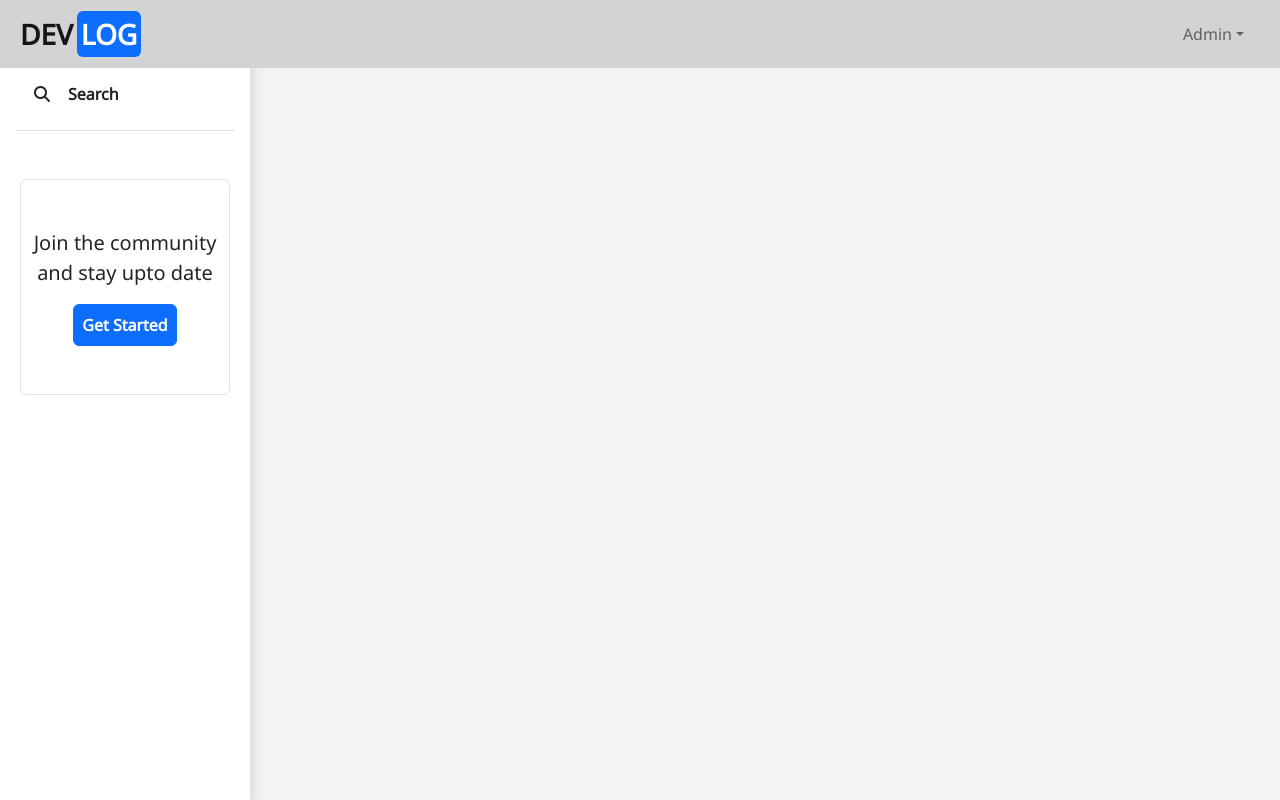
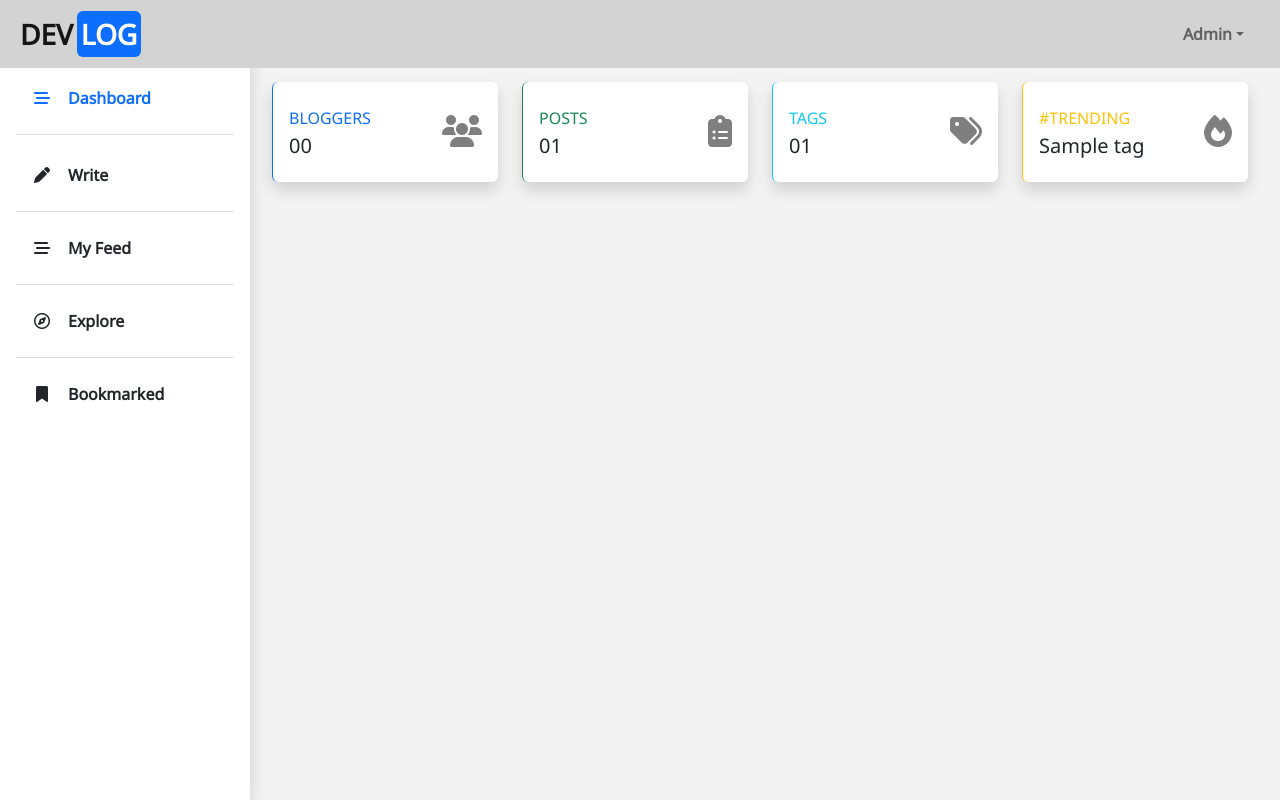
Before and after one commit to Jewel1311/Devlog, a Django app: page /devlog_admin/ in a window 1280 px wide. Run offline with Django 3.2, Linux system fonts and the light colour scheme; tables that the repository leaves empty hold one stand-in row (values such as "Sample post"); some libraries are stand-ins or nearby versions.

Commit message:
Save as draft added

```diff
--- a/core/forms.py
+++ b/core/forms.py
@@ -36,13 +36,10 @@ class PostForm(forms.ModelForm):
     body = forms.CharField(widget = CKEditorUploadingWidget(attrs={
         'class':'form-control',
     }),required=True)
-    tags = forms.CharField(validators=[tag_validation],widget=forms.TextInput(attrs={
-        'class':'form-control','placeholder':'maximum 3 tags  (eg:#devlog)'
-    }),required=True)
 
     class Meta:
         model = Posts
-        fields = ['title','body','coverimage', 'tags']
+        fields = ['title','body','coverimage']
 
 class PostEditForm(forms.ModelForm):
     title = forms.CharField(widget=forms.TextInput(attrs={
--- a/core/models.py
+++ b/core/models.py
@@ -61,6 +61,7 @@ class Posts(models.Model):
     save_count = models.BigIntegerField(default = 0)
     comment_count = models.BigIntegerField(default = 0)
     slug = AutoSlugField(max_length=200,unique=True,populate_from='title',null=True)
+    draft = models.BooleanField(default=False)
 
 
     def get_absolute_url(self):
@@ -77,15 +78,15 @@ class Posts(models.Model):
 
     @classmethod
     def get_recent_posts(self):
-        return self.objects.filter(active=True).order_by('-id')
+        return self.objects.filter(active=True, draft = False).order_by('-id')
 
     @classmethod
     def get_top_posts(self):
-        return self.objects.filter(active=True).order_by('-like_count')
+        return self.objects.filter(active=True, draft = False).order_by('-like_count')
 
     @classmethod
     def get_tag_post(self, tag):
-        return self.objects.filter(tags = tag,active=True).order_by('-id')
+        return self.objects.filter(tags = tag, active=True, draft = False).order_by('-id')
 
 
     def __str__(self):
--- a/core/templates/dev_admin/admin_dashboard.html
+++ b/core/templates/dev_admin/admin_dashboard.html
@@ -1,4 +1,81 @@
 {% extends "dev_admin/adminhome.html" %}
 {% block contents %}
+<div class="wrapper">
+    <div class="row mx-2">
+
+        <!-- Earnings (Monthly) Card Example -->
+        <div class="col-xl-3 col-md-6 mb-4">
+            <div class="card border-primary border-end-0 border-bottom-0 border-top-0 shadow h-100 py-2">
+                <div class="card-body">
+                    <div class="row no-gutters align-items-center">
+                        <div class="col mr-2">
+                            <div class="text-xs font-weight-bold text-primary text-uppercase mb-1">
+                                Bloggers</div>
+                            <div class="h5 mb-0 font-weight-bold text-gray-800">{{ blogger_count | stringformat:"02d"}}</div>
+                        </div>
+                        <div class="col-auto">
+                            <i class="fas fa-users fa-2x text-black-50"></i>
+                        </div>
+                    </div>
+                </div>
+            </div>
+        </div>
+
+        <!-- Earnings (Monthly) Card Example -->
+        <div class="col-xl-3 col-md-6 mb-4">
+            <div class="card border-success border-end-0 border-bottom-0 border-top-0 shadow h-100 py-2">
+                <div class="card-body">
+                    <div class="row no-gutters align-items-center">
+                        <div class="col mr-2">
+                            <div class="text-xs font-weight-bold text-success text-uppercase mb-1">
+                                Posts</div>
+                            <div class="h5 mb-0 font-weight-bold text-gray-800">{{ post_count | stringformat:"02d"}}</div>
+                        </div>
+                        <div class="col-auto">
+                            <i class="fas fa-clipboard-list fa-2x text-black-50"></i>
+                        </div>
+                    </div>
+                </div>
+            </div>
+        </div>
+
+        <!-- Earnings (Monthly) Card Example -->
+        <div class="col-xl-3 col-md-6 mb-4">
+            <div class="card border-info border-end-0 border-bottom-0 border-top-0 shadow h-100 py-2">
+                <div class="card-body">
+                    <div class="row no-gutters align-items-center">
+                        <div class="col mr-2">
+                            <div class="text-xs font-weight-bold text-info text-uppercase mb-1">Tags
+                            </div>
+                            <div class="h5 mb-0 font-weight-bold text-gray-800">{{ tag_count | stringformat:"02d"}}</div>
+                        </div>
+                        <div class="col-auto">
+                            <i class="fa-solid fa-tags fa-2x text-black-50"></i>
+                        </div>
+                    </div>
+                </div>
+            </div>
+        </div>
+
+        <!-- Pending Requests Card Example -->
+        <div class="col-xl-3 col-md-6 mb-4">
+            <div class="card border-warning border-end-0 border-bottom-0 border-top-0 shadow h-100 py-2">
+                <div class="card-body">
+                    <div class="row no-gutters align-items-center">
+                        <div class="col mr-2">
+                            <div class="text-xs font-weight-bold text-warning text-uppercase mb-1">
+                                #Trending</div>
+                            <div class="h5 mb-0 font-weight-bold text-gray-800">{{popular_tag}}</div>
+                        </div>
+                        <div class="col-auto">
+                            <i class="fa-solid fa-fire fa-2x text-black-50"></i>
+                        </div>
+                    </div>
+                </div>
+            </div>
+        </div>
+    </div>
+</div>
+
 
 {% endblock contents %}
--- a/core/templates/dev_admin/adminhome.html
+++ b/core/templates/dev_admin/adminhome.html
@@ -16,13 +16,12 @@
 
       <div class="list-group list-group-flush mx-3 ">
         <a
-           href="{% url 'search_posts' %}"
-           class="list-group-item list-group-item-action py-4 ripple {% if url_name == 'search_posts' or url_name == 'search_people' or url_name == 'search_tags'  %} text-primary {% endif %}"
+           href="{% url 'admin_dashboard' %}"
+           class="list-group-item list-group-item-action py-4 ripple my-1{% if url_name == 'admin_dashboard' %} text-primary {% endif %}"
            aria-current="true"
            >
-           <i class="fa-solid fa-magnifying-glass fa-fw me-3"></i><span class="fw-bold">Search</span>
+           <i class="fa-solid fa-bars-staggered fa-fw me-3"></i><span class="fw-bold">Dashboard</span>
         </a>
-        {% if user.is_authenticated %}
         <a
            href="{% url 'write_post' %}"
            class="list-group-item list-group-item-action py-4 ripple {% if url_name == 'write_post' %} text-primary {% endif %}"
@@ -49,15 +48,6 @@
         >
         <i class="fa-solid fa-bookmark fa-fw me-3"></i><span class ="fw-bold">Bookmarked</span>
       </a>
-
-        {% else %}
-          <div class="mt-5 mx-1 rounded text-center fs-5 p-2 py-5 border">
-            <p>Join the community and stay upto date</p>
-            <a href="{% url 'register' %}" class="text-decoration-none btn btn-primary text-white
-            p-2 fw-bold rounded">Get Started</a>
-          </div>
-        {% endif %}
-
       </div>
     </div>
   </nav>
@@ -84,7 +74,7 @@
       </button>
 
       <!-- Brand -->
-      <a class="navbar-brand mx-2" href="{% if user.is_authenticated %}{% url 'myfeed' %}{% else %} {% url 'home' %}{% endif %}">
+      <a class="navbar-brand mx-2" href="{% url 'admin_dashboard' %}">
         <div class="fw-bold fs-3">DEV<span class="bg-primary text-white p-1 m-1 rounded">LOG</span></div>
       </a>
 
@@ -94,7 +84,7 @@
         <!-- Avatar -->
         <li class="nav-item dropdown mx-3 ">
           <a
-            class = "nav-link dropdown-toggle hidden-arrow d-flex align-items-center"
+            class = "nav-link dropdown-toggle hidden-arrow d-flex align-items-center fw-bold"
             role="button"
             id="dropdownMenuLink"
             data-bs-toggle="dropdown"
@@ -106,8 +96,6 @@
               class="dropdown-menu dropdown-menu-end "
               id="dropdownMenuLink"
               >
-            <li><a class="dropdown-item" href="{% url 'blogger_profile' %}">My profile</a></li>
-            <li><a class="dropdown-item" href="{% url 'myposts' user.pk %}">My posts</a></li>
             <li><a class="dropdown-item" href="{% url 'change-password' %}">Change password</a></li>
             <li><a class="dropdown-item" href="{% url 'logout' %}">Logout</a></li>
           </ul>
--- a/core/urls.py
+++ b/core/urls.py
@@ -9,6 +9,7 @@ urlpatterns = [
     path('',views.home, name='home'),
     path('top_posts',views.top_posts, name='top_posts'),
     path('write_post',views.write_post, name='write_post'),
+    path('post_drafts',views.view_drafts, name='view_drafts'),
     path('blogger_profile',views.blogger_profile, name='blogger_profile'),
     path('view_profile/<int:pk>/',views.view_profile, name='view_profile'),
     path('edit_profile',views.edit_profile, name='edit_profile'),
```
Also changed, not shown: core/templates/core/home.html (+7 -0 lines), core/templates/core/write.html (+3 -4 lines), core/utils.py (+11 -4 lines), core/views.py (+82 -27 lines), core/migrations/0019_posts_draft.py (added), media/cover_images/pexels-eberhard-grossgasteiger-691668.jpg (added).
